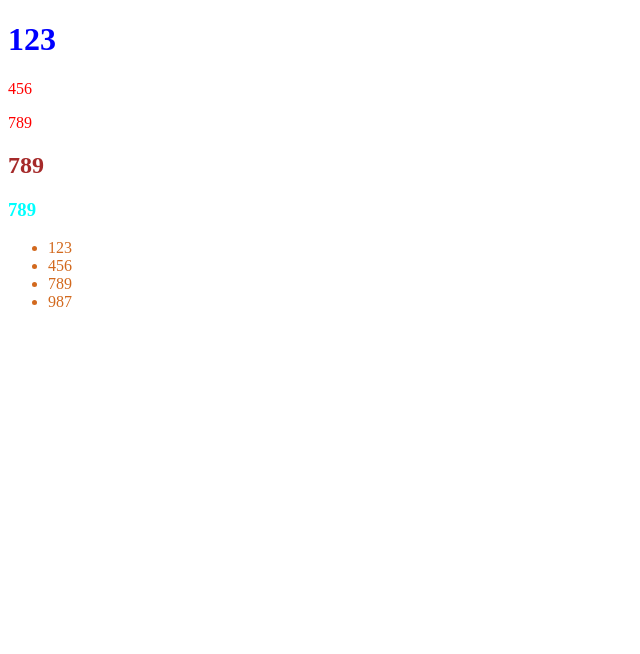
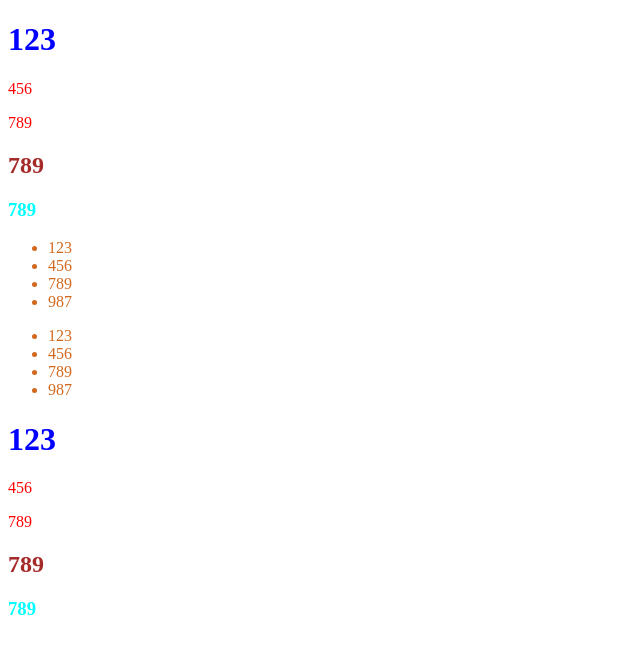
Before and after one commit to Shanji512/test2, a plain HTML site: page index.html in a window 1280 px wide. Shown: the whole page, without its empty margins (0-640 px from the left). Drawn offline with Linux system fonts and the light colour scheme.

Commit message:
index scend

```diff
--- a/index.html
+++ b/index.html
@@ -18,5 +18,16 @@
         <li>789</li>
         <li>987</li>
     </ul>
+    <ul>
+        <li>123</li>
+        <li>456</li>
+        <li>789</li>
+        <li>987</li>
+    </ul>
+    <h1>123</h1>
+    <p>456</p>
+    <p>789</p>
+    <h2>789</h2>
+    <h3>789</h3>
 </body>
 </html>
```
Also changed, not shown: second.html (added, +11 -0 lines).
